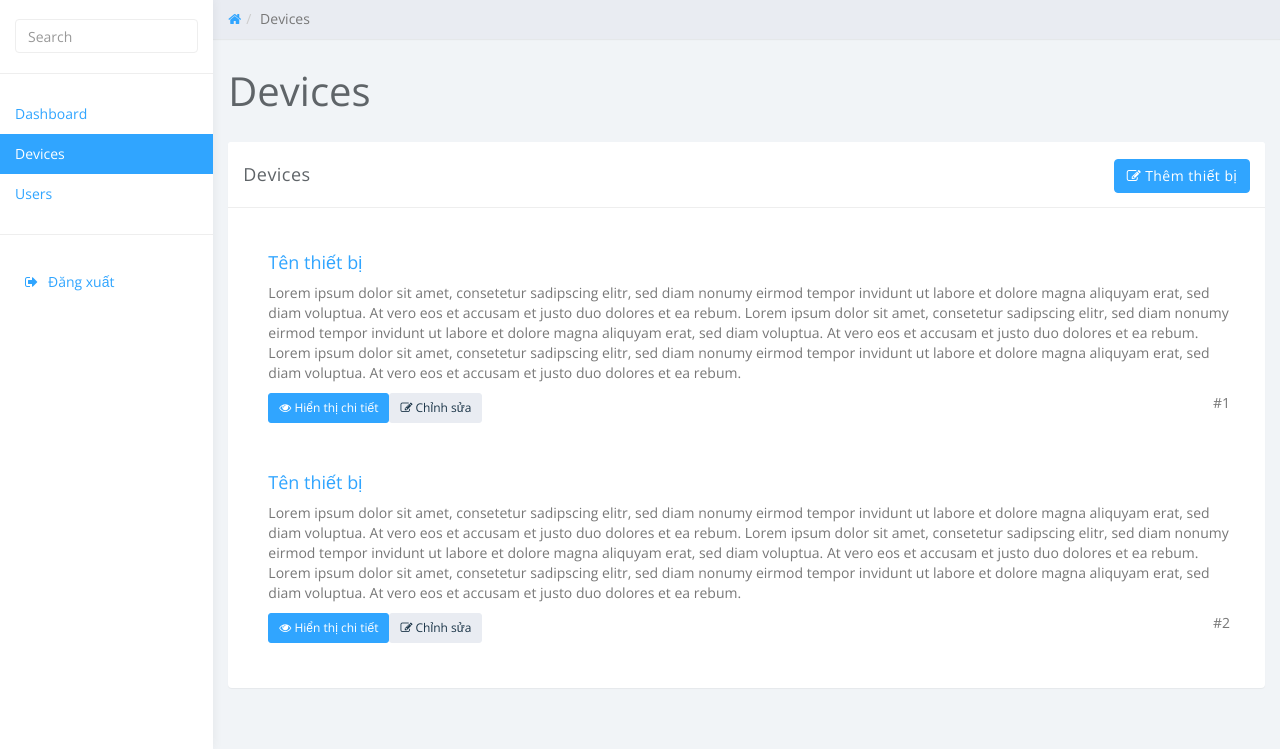
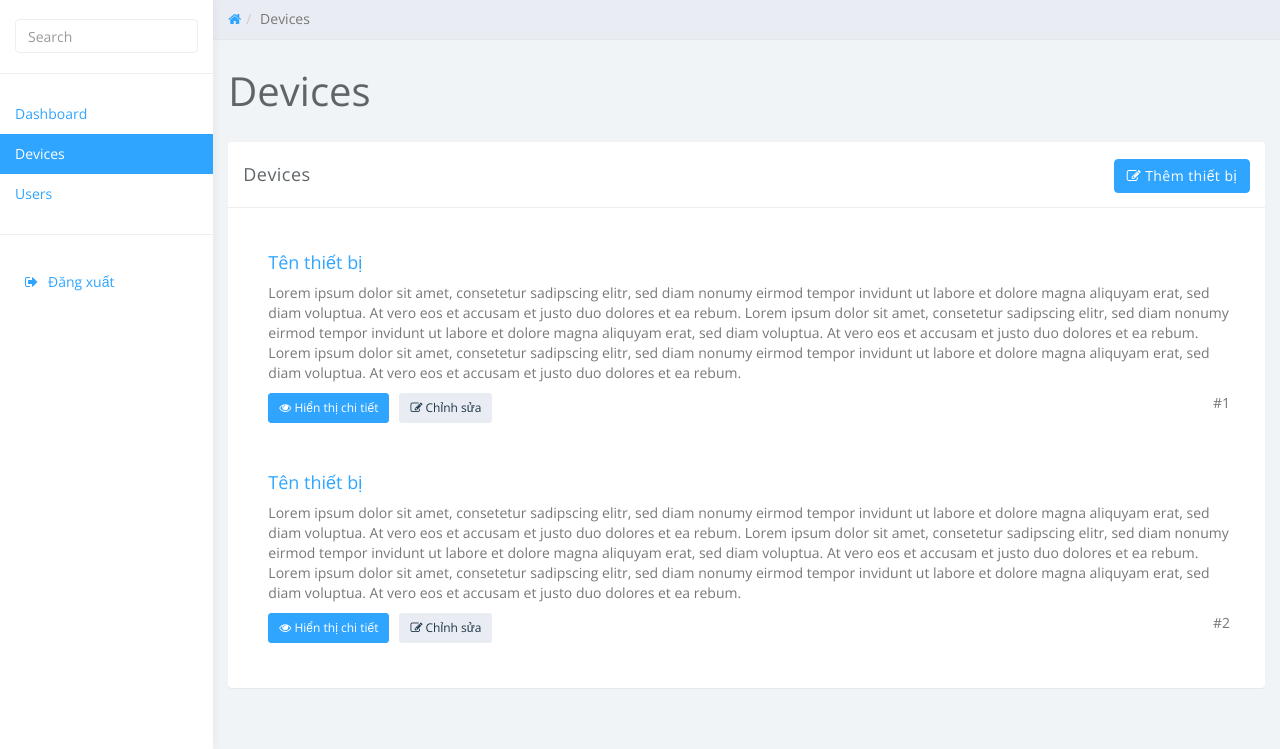
Before and after one commit to khoarus/EnvironmentMonitoring, a Node server app: page /device in a window 1280 px wide. Shown: the part 51-800 px from the top of the page. Run offline with Node 20, Linux system fonts and the light colour scheme; some libraries are stand-ins or nearby versions.

Commit message:
edit css device UI

```diff
--- a/public/css/styles.css
+++ b/public/css/styles.css
@@ -659,3 +659,7 @@
 	background: #F5F5F5;
 	border-left: 5px solid #30a5ff;
 }
+
+.list-box .buttons a {
+	margin-right: 10px;
+}
```
